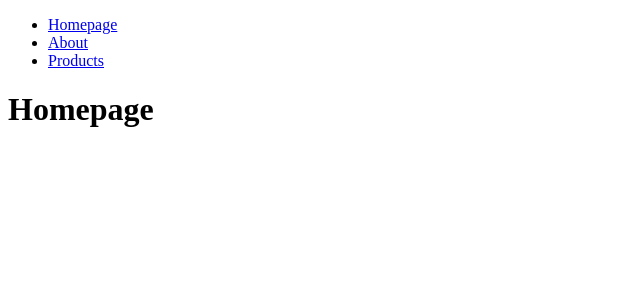
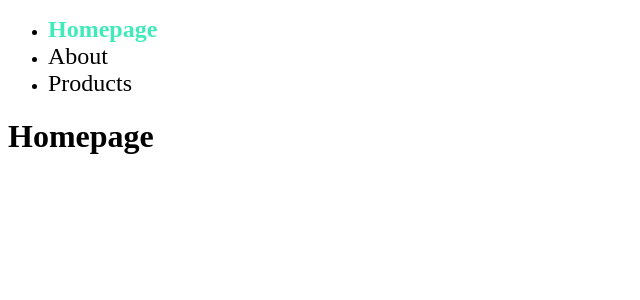
Before and after one commit to mauroanastasi/react-router, a React app: page / in a window 1280 px wide. Shown: the top 300 px of the page, without its empty margins (0-640 px from the left). Built offline with nearby package versions, Linux system fonts and the light colour scheme; the HTML template or start-up script is replaced by a standard one.

Commit message:
[BONUS] gestisco classe .active e :hover su li

```diff
--- a/Components/MainNavbar.jsx
+++ b/Components/MainNavbar.jsx
@@ -24,11 +24,11 @@ const MainNavbar = () => {
 
         <header>
             <nav>
-                <ul>
+                <ul className='list-unstyled m-5' >
                     {links.map((link, index) => {
                         return (
                             <li key={index}>
-                                <NavLink to={link.path}>{link.label}</NavLink>
+                                <NavLink className='custom' to={link.path}>{link.label}</NavLink>
                             </li>
                         )
                     })}
--- a/src/index.css
+++ b/src/index.css
@@ -19,3 +19,18 @@
     transform: rotate(360deg);
   }
 }
+
+li .active {
+  font-weight: 700;
+  color: #40eaba;
+}
+
+.custom {
+  font-size: x-large;
+  color: black;
+  text-decoration: none;
+}
+
+li:hover {
+  font-weight: 700;
+}
```
